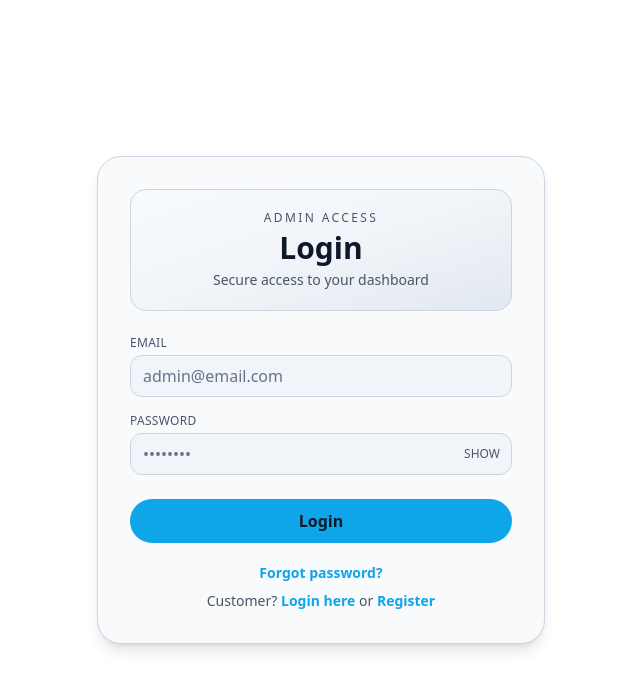
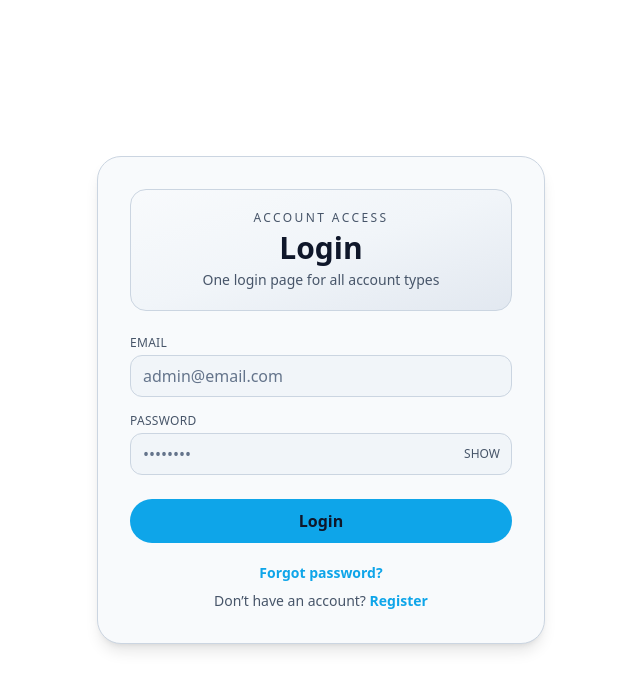
Before and after one commit to koshwenyan/FoodOrder, a React (Vite) app in the folder food/: page / in a window 1280 px wide. Shown: the top 690 px of the page, without its empty margins (319-959 px from the left). Built offline with nearby package versions, Linux system fonts and the light colour scheme.

Commit message:
login fix

```diff
--- a/food/src/App.jsx
+++ b/food/src/App.jsx
@@ -15,10 +15,9 @@ import Orders from "./Pages/Orders.jsx";
 import Delivery from "./Pages/Deliservice.jsx";
 import ShopDelivery from "./Pages/Delivery.jsx";
 import Menu from "./Pages/Menu.jsx";
-import { BrowserRouter, Routes, Route } from "react-router-dom";
+import { BrowserRouter, Routes, Route, Navigate } from "react-router-dom";
 import PrivateRoute from "./routes/PrivateRoute.jsx";
 import Login from "./Pages/Login.jsx";
-import CustomerLogin from "./Pages/CustomerLogin.jsx";
 import CustomerRegister from "./Pages/CustomerRegister.jsx";
 import ForgotPassword from "./Pages/ForgotPassword.jsx";
 import ResetPassword from "./Pages/ResetPassword.jsx";
@@ -40,7 +39,7 @@ export default function App() {
 
                     {/* LOGIN */}
                     <Route path="/login" element={<Login />} />
-                    <Route path="/customer/login" element={<CustomerLogin />} />
+                    <Route path="/customer/login" element={<Navigate to="/login" replace />} />
                     <Route path="/customer/register" element={<CustomerRegister />} />
                     <Route path="/forgot-password" element={<ForgotPassword />} />
                     <Route path="/reset-password" element={<ResetPassword />} />
@@ -82,7 +81,7 @@ export default function App() {
                     <Route
                         path="/customer/home"
                         element={
-                            <PrivateRoute allowedRoles={["customer"]} redirectTo="/customer/login">
+                            <PrivateRoute allowedRoles={["customer"]} redirectTo="/login">
                                 <CustomerHome />
                             </PrivateRoute>
                         }
--- a/food/src/Pages/CustomerHome.jsx
+++ b/food/src/Pages/CustomerHome.jsx
@@ -76,7 +76,7 @@ export default function CustomerHome() {
 
   const handleLogout = () => {
     logout();
-    navigate("/customer/login");
+    navigate("/login");
   };
 
   const playNotificationSound = () => {
--- a/food/src/Pages/CustomerRegister.jsx
+++ b/food/src/Pages/CustomerRegister.jsx
@@ -35,7 +35,7 @@ export default function CustomerRegister() {
 
       setSuccess("Account created! Please log in.");
       setForm({ name: "", email: "", phone: "", address: "", password: "" });
-      setTimeout(() => navigate("/customer/login"), 800);
+      setTimeout(() => navigate("/login"), 800);
     } catch (err) {
       const msg = err?.response?.data?.message || "Register failed";
       setError(msg);
@@ -172,7 +172,7 @@ export default function CustomerRegister() {
         <p className="mt-5 text-center text-sm text-[#475569]">
           Already have an account?{" "}
           <Link
-            to="/customer/login"
+            to="/login"
             className="font-semibold text-[#0ea5e9] hover:underline"
           >
             Login
--- a/food/src/Pages/login.jsx
+++ b/food/src/Pages/login.jsx
@@ -24,6 +24,8 @@ export default function Login() {
                 navigate("/admin/dashboard");
             } else if (user.role === "shop-admin") {
                 navigate("/shop-admin/shopadmindashboard");
+            } else if (user.role === "customer") {
+                navigate("/customer/home");
             }
             else if (user.role === "company-admin") {
                 navigate("/company-admin/companyadmindashboard");
@@ -47,11 +49,11 @@ export default function Login() {
             >
                 <div className="rounded-2xl bg-gradient-to-br from-[#f8fafc] via-[#f1f5f9] to-[#e2e8f0] p-5 border border-[#cbd5e1] text-center">
                     <p className="text-xs uppercase tracking-[0.2em] text-[#475569]">
-                        Admin Access
+                        Account Access
                     </p>
                     <h1 className="text-3xl font-semibold mt-1">Login</h1>
                     <p className="text-sm text-[#475569] mt-1">
-                        Secure access to your dashboard
+                        One login page for all account types
                     </p>
                 </div>
 
@@ -132,14 +134,7 @@ export default function Login() {
                 </p>
 
                 <p className="mt-2 text-center text-sm text-[#475569]">
-                    Customer?{" "}
-                    <Link
-                        to="/customer/login"
-                        className="font-semibold text-[#0ea5e9] hover:underline"
-                    >
-                        Login here
-                    </Link>{" "}
-                    or{" "}
+                    Don’t have an account?{" "}
                     <Link
                         to="/customer/register"
                         className="font-semibold text-[#0ea5e9] hover:underline"
```
